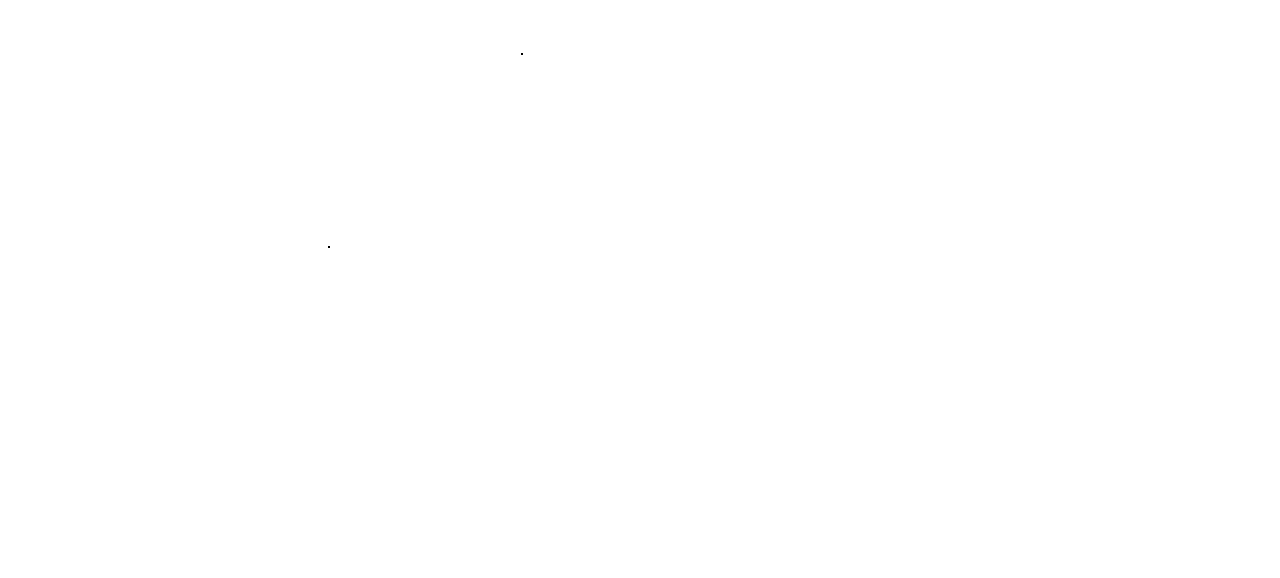
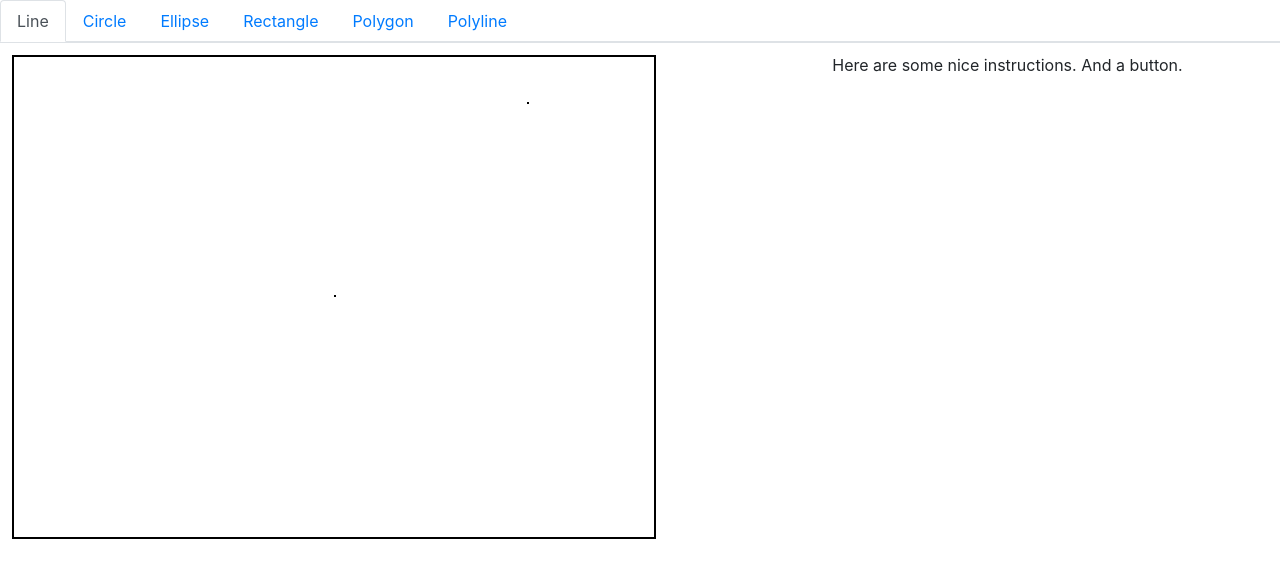
Before and after one commit to mdibello/427546s2018, a plain HTML site: page assignment1/index.html in a window 1280 px wide. Drawn offline with nearby package versions, Linux system fonts and the light colour scheme.

Commit message:
UI is coming along quite nicely

```diff
--- a/assignment1/index.html
+++ b/assignment1/index.html
@@ -1,14 +1,68 @@
 <html>
   <head>
     <title>Matthew DiBello's Assignment 1</title>
+    <link rel="stylesheet" href="./style.css">
+    <link rel="stylesheet" href="https://maxcdn.bootstrapcdn.com/bootstrap/4.0.0/css/bootstrap.min.css" integrity="sha384-Gn5384xqQ1aoWXA+058RXPxPg6fy4IWvTNh0E263XmFcJlSAwiGgFAW/dAiS6JXm" crossorigin="anonymous">
     <script type="text/javascript" src="./script.js"></script>
     <script type="text/javascript" src="./gl-matrix.js"></script>
+    <script src="https://maxcdn.bootstrapcdn.com/bootstrap/4.0.0/js/bootstrap.min.js" integrity="sha384-JZR6Spejh4U02d8jOt6vLEHfe/JQGiRRSQQxSfFWpi1MquVdAyjUar5+76PVCmYl" crossorigin="anonymous"></script>
+    <script src="https://code.jquery.com/jquery-3.2.1.slim.min.js" integrity="sha384-KJ3o2DKtIkvYIK3UENzmM7KCkRr/rE9/Qpg6aAZGJwFDMVNA/GpGFF93hXpG5KkN" crossorigin="anonymous"></script>
+    <script src="https://cdnjs.cloudflare.com/ajax/libs/popper.js/1.12.9/umd/popper.min.js" integrity="sha384-ApNbgh9B+Y1QKtv3Rn7W3mgPxhU9K/ScQsAP7hUibX39j7fakFPskvXusvfa0b4Q" crossorigin="anonymous"></script>
   </head>
 
   <body>
 
-    <canvas id="canvas-line" width="640" height="480"></canvas>
+    <ul class="nav nav-tabs">
+      <li class="nav-item">
+        <a class="nav-link active" href="#!">Line</a>
+      </li>
+      <li class="nav-item">
+        <a class="nav-link" href="#!">Circle</a>
+      </li>
+      <li class="nav-item">
+        <a class="nav-link" href="#!">Ellipse</a>
+      </li>
+      <li class="nav-item">
+        <a class="nav-link" href="#!">Rectangle</a>
+      </li>
+      <li class="nav-item">
+        <a class="nav-link" href="#!">Polygon</a>
+      </li>
+      <li class="nav-item">
+        <a class="nav-link" href="#!">Polyline</a>
+      </li>
+    </ul>
 
+    <div id="div-line">
+      <table class="table">
+        <tbody>
+          <tr>
+            <td>
+              <canvas id="canvas-line" width="640" height="480"></canvas>
+            </td>
+            <td>
+              Here are some nice instructions.
+              And a button.
+            </td>
+          </tr>
+        </tbody>
+      </table>
+    </div>
+    <div id="div-circle">
+      <canvas id="canvas-circle" class="hidden" width="640" height="480"></canvas>
+    </div>
+    <div id="div-ellipse">
+      <canvas id="canvas-ellipse" class="hidden" width="640" height="480"></canvas>
+    </div>
+    <div id="div-rect">
+      <canvas id="canvas-rect" class="hidden" width="640" height="480"></canvas>
+    </div>
+    <div id="div-polygon">
+      <canvas id="canvas-polygon" class="hidden" width="640" height="480"></canvas>
+    </div>
+    <div id="div-polyline">
+      <canvas id="canvas-polyline" class="hidden" width="640" height="480"></canvas>
+    </div>
 
   </body>
 </html>
--- /dev/null
+++ b/assignment1/style.css
@@ -0,0 +1,7 @@
+.hidden {
+    display: none;
+}
+
+canvas {
+    border: 2px solid black;
+}
```
